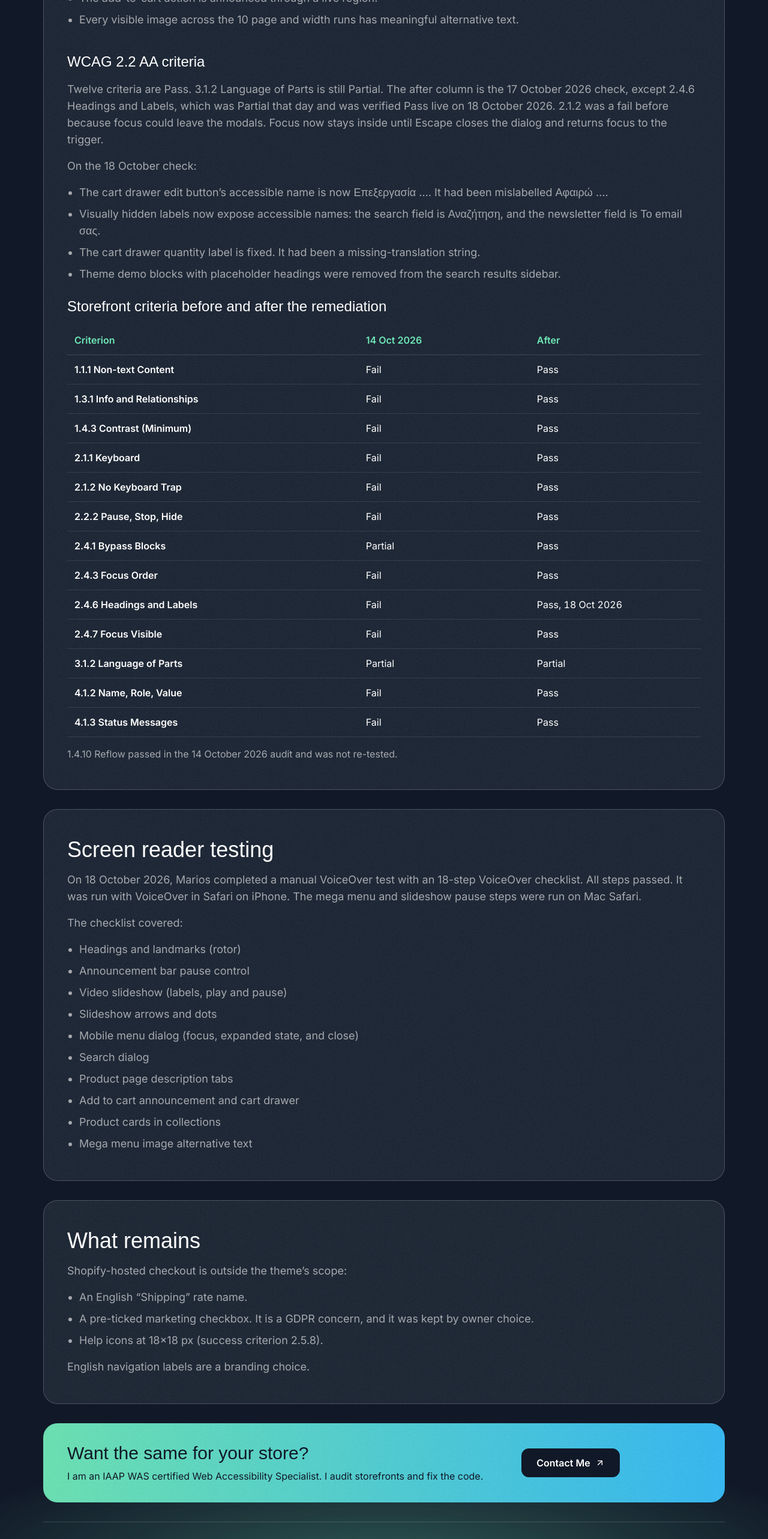
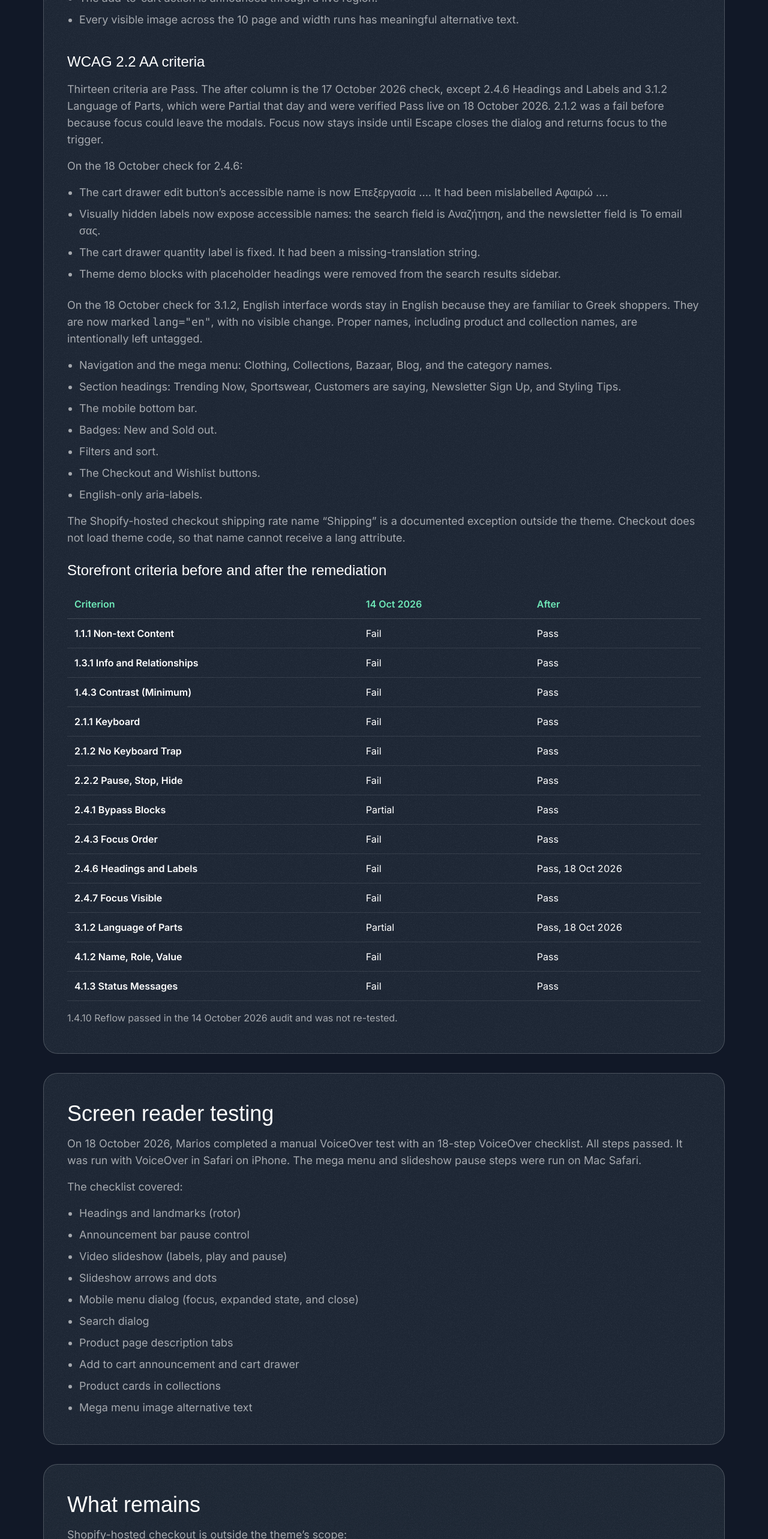
Before and after one commit to mariosknl/single_page_portfolio, a Next.js app: page /case-studies/theodosiantenti in a window 1280 px wide. Shown: the part 5440-8006 px from the top of the page at 60% size. Built offline with nearby package versions, Linux system fonts and the light colour scheme; a web font is replaced by a local one.

Commit message:
Mark WCAG 3.1.2 Language of Parts as Pass
English interface words stay in English and are now marked lang="en". Thirteen criteria are Pass. What remains is limited to Shopify-hosted checkout.

Co-authored-by: Marios Kanellopoulos <mariosknl@outlook.com>

```diff
--- a/src/app/case-studies/theodosiantenti/page.tsx
+++ b/src/app/case-studies/theodosiantenti/page.tsx
@@ -73,7 +73,7 @@ const criteria = [
   ["2.4.3 Focus Order", "Fail", "Pass"],
   ["2.4.6 Headings and Labels", "Fail", "Pass, 18 Oct 2026"],
   ["2.4.7 Focus Visible", "Fail", "Pass"],
-  ["3.1.2 Language of Parts", "Partial", "Partial"],
+  ["3.1.2 Language of Parts", "Partial", "Pass, 18 Oct 2026"],
   ["4.1.2 Name, Role, Value", "Fail", "Pass"],
   ["4.1.3 Status Messages", "Fail", "Pass"],
 ];
@@ -499,16 +499,16 @@ export default function TheodosiaCaseStudyPage() {
                   WCAG 2.2 AA criteria
                 </h3>
                 <p className="mt-4 text-white/60 md:text-lg">
-                  Twelve criteria are Pass. 3.1.2 Language of Parts is still
-                  Partial. The after column is the 17 October 2026 check,
-                  except 2.4.6 Headings and Labels, which was Partial that day
-                  and was verified Pass live on 18 October 2026. 2.1.2 was a
+                  Thirteen criteria are Pass. The after column is the 17
+                  October 2026 check, except 2.4.6 Headings and Labels and
+                  3.1.2 Language of Parts, which were Partial that day and
+                  were verified Pass live on 18 October 2026. 2.1.2 was a
                   fail before because focus could leave the modals. Focus now
                   stays inside until Escape closes the dialog and returns
                   focus to the trigger.
                 </p>
                 <p className="mt-4 text-white/60 md:text-lg">
-                  On the 18 October check:
+                  On the 18 October check for 2.4.6:
                 </p>
                 <ul className="mt-4 list-disc space-y-2 pl-5 text-white/60 md:text-lg">
                   <li>
@@ -530,6 +530,34 @@ export default function TheodosiaCaseStudyPage() {
                     from the search results sidebar.
                   </li>
                 </ul>
+                <p className="mt-6 text-white/60 md:text-lg">
+                  On the 18 October check for 3.1.2, English interface words
+                  stay in English because they are familiar to Greek shoppers.
+                  They are now marked <code>lang=&quot;en&quot;</code>, with
+                  no visible change. Proper names, including product and
+                  collection names, are intentionally left untagged.
+                </p>
+                <ul className="mt-4 list-disc space-y-2 pl-5 text-white/60 md:text-lg">
+                  <li>
+                    Navigation and the mega menu: Clothing, Collections,
+                    Bazaar, Blog, and the category names.
+                  </li>
+                  <li>
+                    Section headings: Trending Now, Sportswear, Customers are
+                    saying, Newsletter Sign Up, and Styling Tips.
+                  </li>
+                  <li>The mobile bottom bar.</li>
+                  <li>Badges: New and Sold out.</li>
+                  <li>Filters and sort.</li>
+                  <li>The Checkout and Wishlist buttons.</li>
+                  <li>English-only aria-labels.</li>
+                </ul>
+                <p className="mt-4 text-white/60 md:text-lg">
+                  The Shopify-hosted checkout shipping rate name “Shipping”
+                  is a documented exception outside the theme. Checkout does
+                  not load theme code, so that name cannot receive a lang
+                  attribute.
+                </p>
                 <div className="mt-6 max-w-full overflow-x-auto">
                   <table className="w-full table-fixed border-collapse text-left text-sm md:text-base">
                     <caption className="caption-top mb-4 text-left font-serif text-xl text-white md:text-2xl">
@@ -598,16 +626,17 @@ export default function TheodosiaCaseStudyPage() {
                 <div className="mt-4 space-y-4 text-white/60 md:text-lg">
                   <p>Shopify-hosted checkout is outside the theme’s scope:</p>
                   <ul className="list-disc space-y-2 pl-5">
-                    <li>An English “Shipping” rate name.</li>
+                    <li>
+                      The shipping rate name “Shipping”. Checkout does not
+                      load theme code, so that name cannot receive a lang
+                      attribute.
+                    </li>
                     <li>
                       A pre-ticked marketing checkbox. It is a GDPR concern,
                       and it was kept by owner choice.
                     </li>
                     <li>Help icons at 18×18 px (success criterion 2.5.8).</li>
                   </ul>
-                  <p>
-                    English navigation labels are a branding choice.
-                  </p>
                 </div>
               </Card>
 
```
